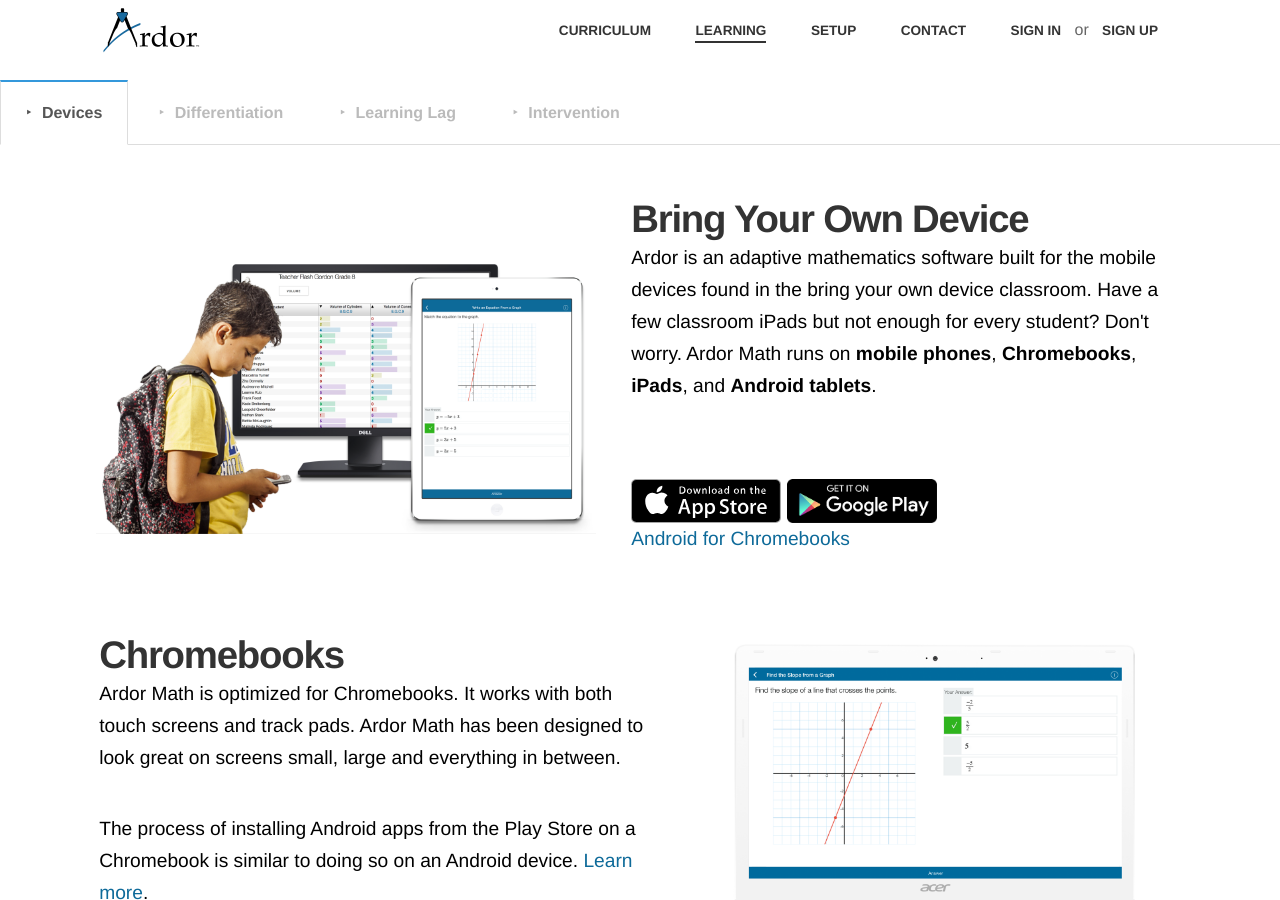
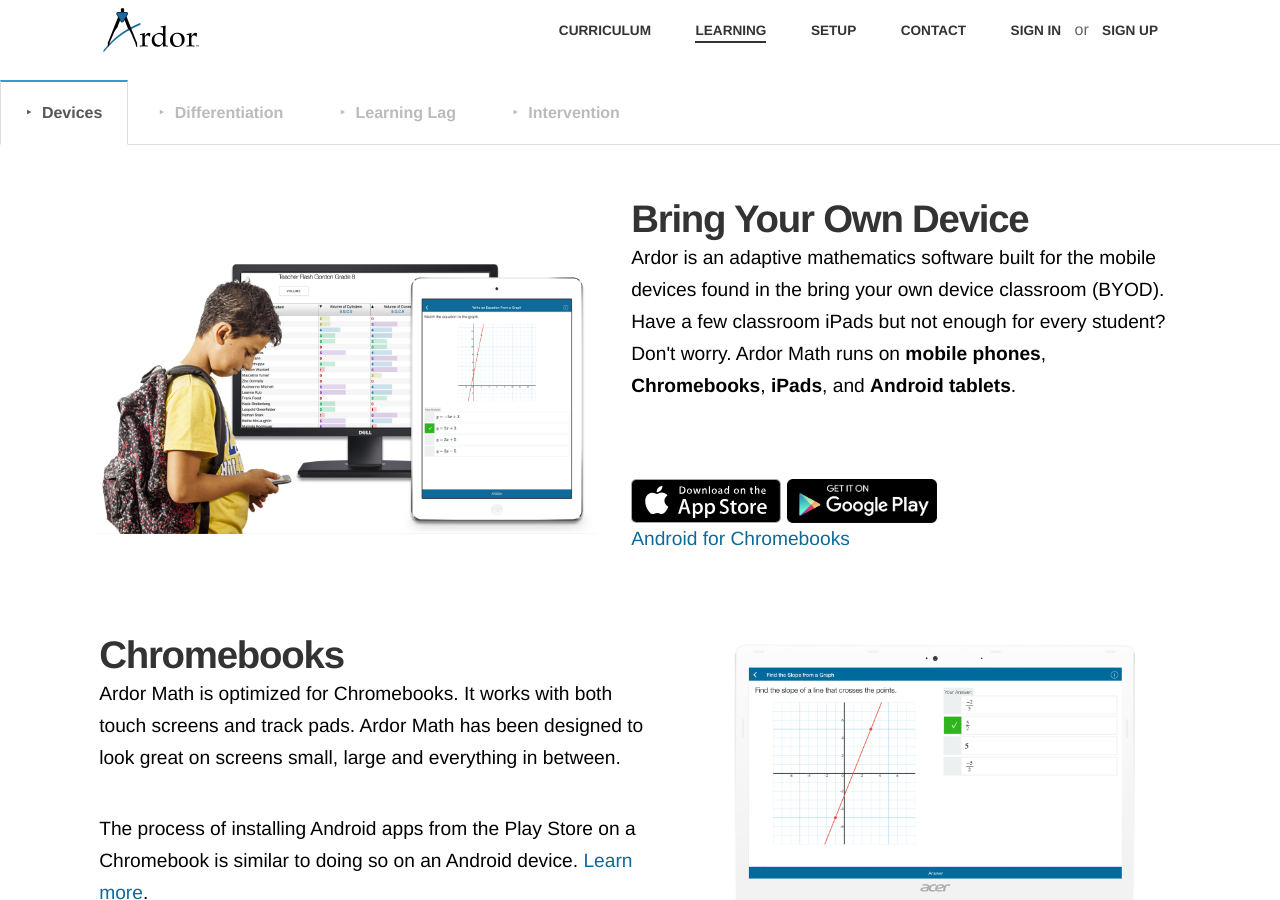
Before and after one commit to ardor-education/ardor-education.github.io, a Jekyll site: the page built from learn.md, in a window 1280 px wide and 900 px high. Built offline with Jekyll 4.4.1, drawn with Linux system fonts in a browser that asks for light colours; some web fonts are replaced.

Commit message:
add intervention messages

```diff
--- a/learn.md
+++ b/learn.md
@@ -28,7 +28,7 @@
        <div class="learn-explainer">
           <h2 class="prod-title">Bring Your Own Device</h2>
           <p>
-            Ardor is an adaptive mathematics software built for the mobile devices found in the bring your own device classroom. Have a few classroom iPads but not enough for every student? Don't worry. Ardor Math runs on <strong>mobile phones</strong>,
+            Ardor is an adaptive mathematics software built for the mobile devices found in the bring your own device classroom (BYOD). Have a few classroom iPads but not enough for every student? Don't worry. Ardor Math runs on <strong>mobile phones</strong>,
             <strong>Chromebooks</strong>, <strong>iPads</strong>, and <strong>Android tablets</strong>.
           </p>
             <div id="sub-area">
@@ -259,9 +259,80 @@
 
     <!-- Intervention 1 -->
     <section class="tabs" id="content4">
-
-      <h2>Intervention</h2>
-
+      <div class="concepts">
+        <div class="learn-explainer">
+          <h2 class="prod-title">Teacher Dashboard</h2>
+          <p>
+            Using the Ardor Math app students can enroll in a teacher classroom.
+            The teacher dashboard gives a real-time view of student progress.
+          </p>
+          <p>
+            <a href="https://ardoreducation.com/setup/">
+              Learn more
+            </a>
+               about how to setup a classroom.
+          </p>
+        </div>
+        <div class="large-image">
+          <img src="./../assets/images/differentiation/dashboard.png">
+        </div>
+      </div>
+      <div class="concepts">
+        <div class="large-image">
+          <img src="./../assets/images/differentiation/view-standard.png">
+        </div>
+        <div class="learn-explainer">
+          <h2 class="prod-title">Learning Targets Aligned to Standards</h2>
+          <p>
+            Every problem type supports a standard. Standards are easily viewable from
+            both the teacher dashboard and the Ardor Math practice app.
+          </p>
+        </div>
+      </div>
+      <div class="concepts">
+        <div class="learn-explainer">
+          <h2 class="prod-title">Intervention</h2>
+          <p>
+            Student progress is reported by level. Levels follow the <a href="http://www.smarterbalanced.org/wp-content/uploads/2015/08/Interpretation-and-Use-of-Scores.pdf" target="_blank" title="Smarter Balanced Assessment Cosortium">Smarter Balanced Assessment Consortium</a>. Sort students by levels to quickly identify students who are struggling.
+          </p>
+        </div>
+        <div class="large-image">
+          <img src="./../assets/images/differentiation/level-progress.png">
+        </div>
+      </div>
+      <div class="concepts">
+        <div class="large-image">
+          <img src="./../assets/images/differentiation/student-report.png">
+          <span class="standard-id">Figure A</span>
+        </div>
+        <div class="learn-explainer">
+          <h2 class="prod-title">Student Reports</h2>
+          <p>
+            Quickly view individual student reports. Each
+            learning target is reported by the standard that it supports.
+            In <i>Figure A</i>, you can see that the student is struggling with
+            multiple step equations but seems to be grasping the other related learning targets. While this student is doing well in two step equations, this student has not yet demonstrated overall proficiency
+            for the standard <i>8.EE.C.7.B</i>.
+          </p>
+        </div>
+      </div>
+      <div class="concepts">
+        <div class="learn-explainer">
+          <h2 class="prod-title">Videos, Help Cards, and Personalized Feedback</h2>
+          <p>
+            The classroom is full of many challenges. That is why Ardor Math
+            has help cards, videos and a sophisticated personalized feedback system.
+            Ardor Math gives you more tools to help you reach those absent or struggling students.
+          </p>
+        </div>
+        <div class="large-image">
+          <iframe  src="https://www.youtube.com/embed/Kkv9O8wazKs" frameborder="0" allow="autoplay; encrypted-media" allowfullscreen></iframe>
+          <br>
+          <span class="standard-id">
+            <a href="https://www.youtube.com/channel/UCJRpeGCvBKif52pl7omL5XA?view_as=subscriber">See more sample videos</a>
+          </span>
+        </div>
+      </div>
     </section>
 
   </main>
```
Also changed, not shown: assets/images/differentiation/dashboard.png (added), assets/images/differentiation/level-progress.png (added), assets/images/differentiation/student-report.png (added), assets/images/differentiation/view-standard.png (added).
